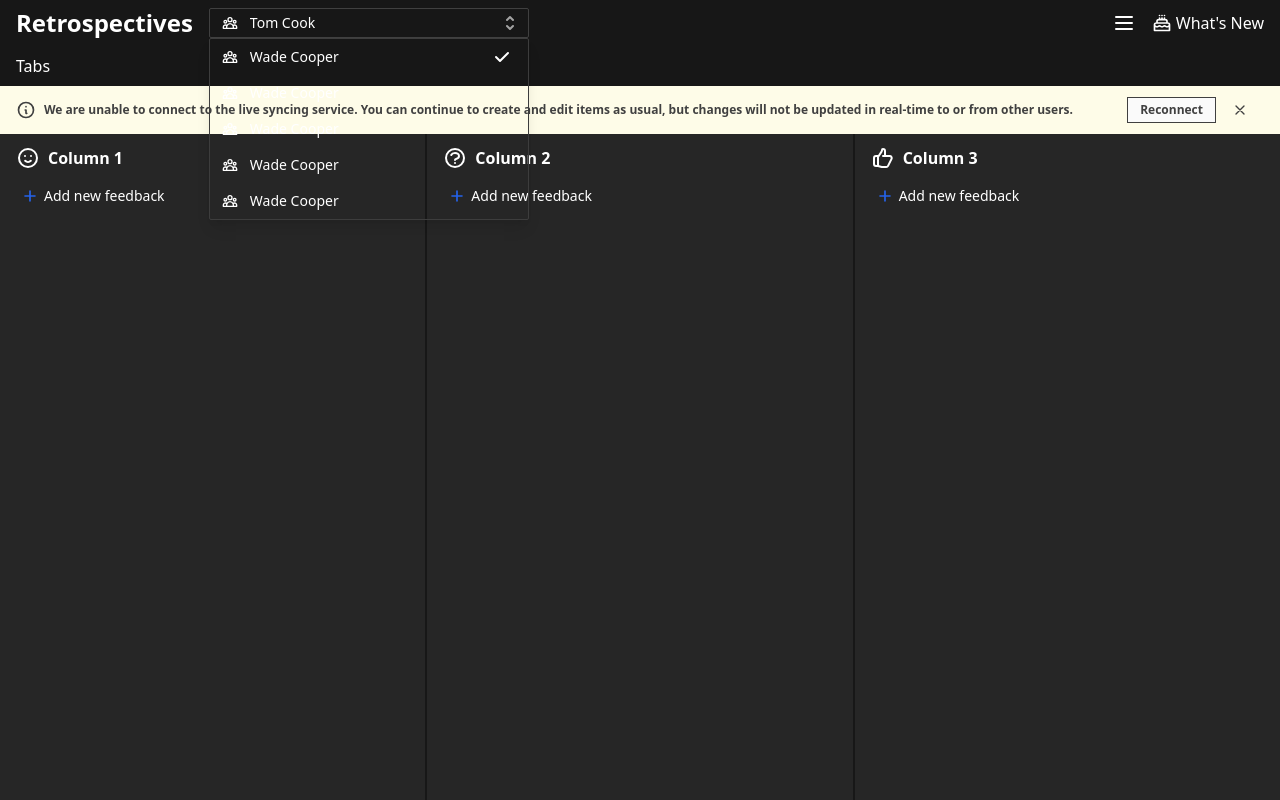
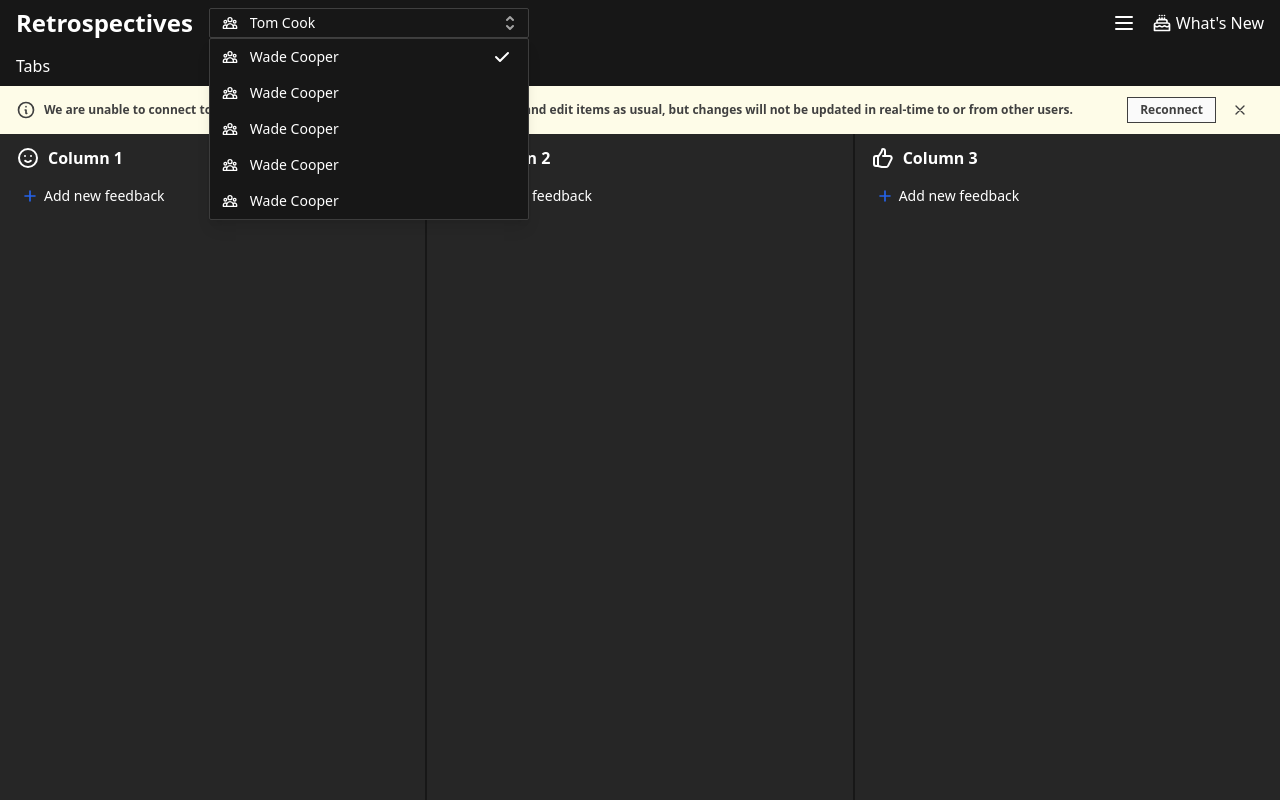
Before and after one commit to polatengin/prague, a React (Create React App) app: page / in a window 1280 px wide. Both pictures are taken after a click on the button "Tom Cook". Built offline with nearby package versions, Linux system fonts and the light colour scheme.

Commit message:
styles fixed for the teams dropdown

```diff
--- a/src/Components/TeamsDropdown.tsx
+++ b/src/Components/TeamsDropdown.tsx
@@ -21,7 +21,7 @@ export const TeamsDropdown: FunctionComponent = () => {
           </span>
         </button>
         { isOpen &&
-        <div className="absolute w-full border border-gray-300 dark:border-gray-700 rounded-sm shadow-lg">
+        <div className="absolute w-full border bg-white dark:bg-gray-900 border-gray-300 dark:border-gray-700 rounded-sm shadow-lg">
           <div onClick={() => { setIsOpen(false); }} className="inset-0 fixed"></div>
           <ul tabIndex={-1} role="listbox" className="max-h-56 rounded-sm text-base ring-1 ring-black ring-opacity-5 overflow-auto focus:outline-none sm:text-sm">
             <li className="hover:bg-gray-50 dark:hover:bg-gray-800 cursor-pointer select-none relative py-2 pl-3 pr-9">
```
